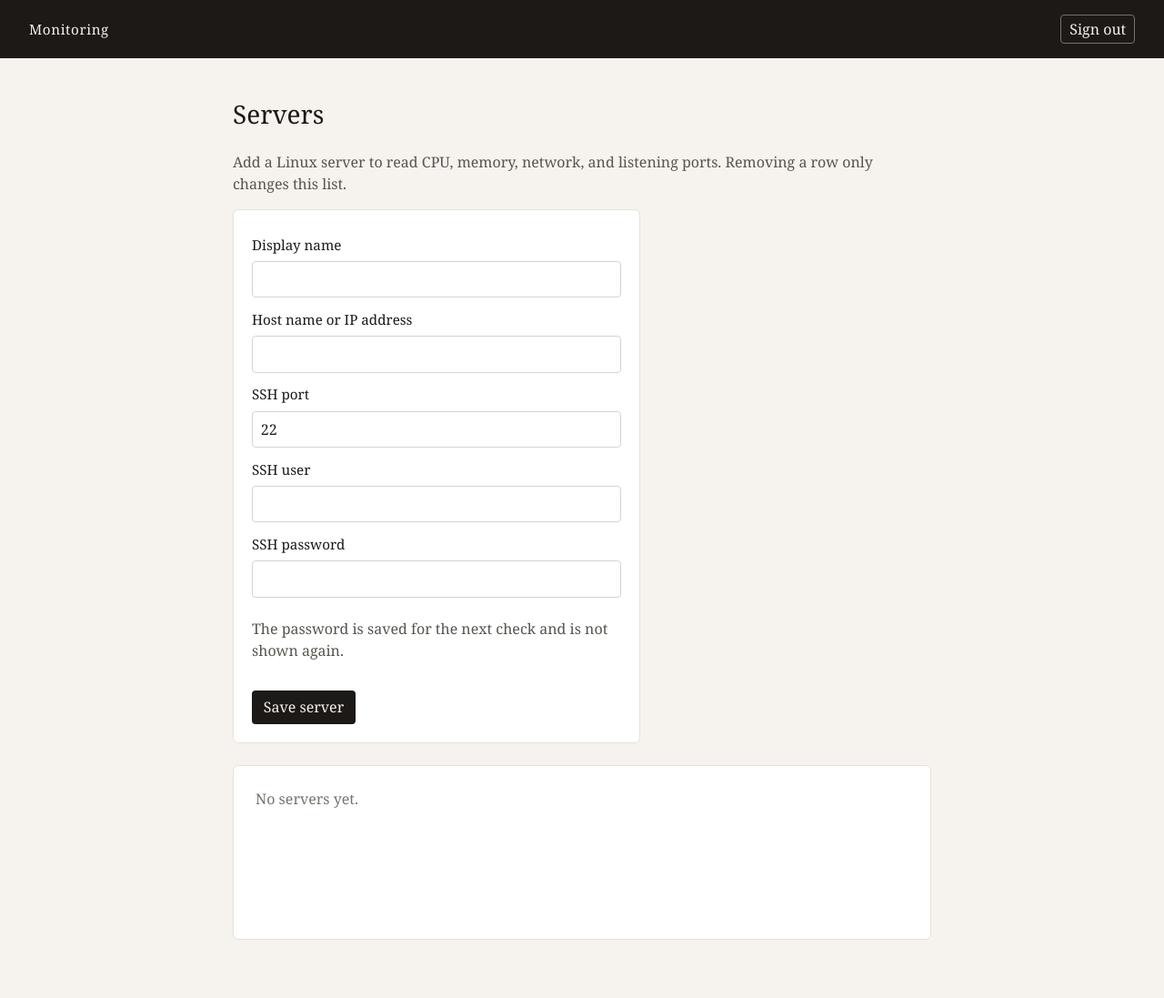
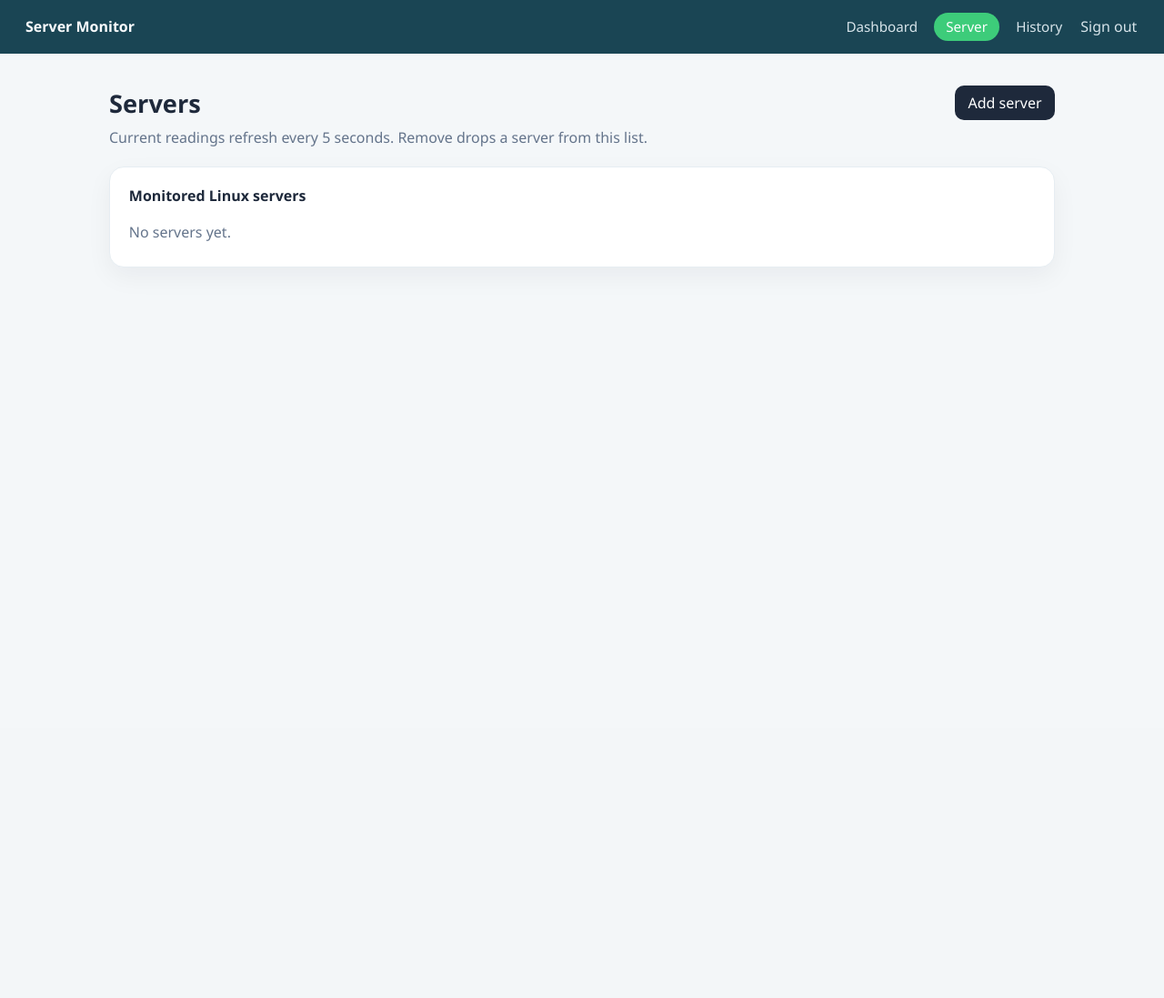
Before and after one commit to vvarmav5/cursor_monitoring_repo, a Flask app: page / in a window 1280 px wide. Shown: the whole page at 91% size. After the commit the page ends 294 px from the top, so only its background shows below. Run offline with Flask 3, Linux system fonts and the light colour scheme; the visitor is signed in with stand-in values (Sample User, id 1); data that the repository does not hold is empty; parts of the project's set-up code (start-up, migrations or seed data) failed here and were passed over.

Commit message:
Show live server status in the table layout.
The servers page now lists status, CPU, memory, and fullest disk, and refreshes those readings about every 5 seconds.

```diff
--- a/app.py
+++ b/app.py
@@ -120,7 +120,29 @@ def create_app(config=None):
     @app.get("/")
     def index():
         servers = store.list_servers(get_db())
-        return render_template("index.html", servers=servers, error=None, form=empty_form())
+        return render_template(
+            "index.html",
+            servers=servers,
+            error=None,
+            form=empty_form(),
+            show_form=False,
+            active="servers",
+        )
+
+    @app.get("/dashboard")
+    def dashboard():
+        return render_template("dashboard.html", active="dashboard")
+
+    @app.get("/history")
+    def history():
+        return render_template("history.html", active="history")
+
+    @app.get("/servers/readings")
+    def server_readings():
+        rows = []
+        for server in store.list_servers(get_db()):
+            rows.append(reading_for(server["id"]))
+        return jsonify({"servers": rows})
 
     @app.post("/servers")
     def add_server():
@@ -136,7 +158,14 @@ def create_app(config=None):
         error = validate_server(form, password)
         if error:
             servers = store.list_servers(get_db())
-            return render_template("index.html", servers=servers, error=error, form=form), 400
+            return render_template(
+                "index.html",
+                servers=servers,
+                error=error,
+                form=form,
+                show_form=True,
+                active="servers",
+            ), 400
         store.add_server(
             get_db(),
             form["display_name"],
@@ -160,7 +189,12 @@ def create_app(config=None):
         if summary is None:
             abort(404)
         snapshot = snapshot_for(server_id)
-        return render_template("server.html", server=summary, snapshot=snapshot)
+        return render_template(
+            "server.html",
+            server=summary,
+            snapshot=snapshot,
+            active="servers",
+        )
 
     @app.get("/servers/<int:server_id>/metrics")
     def server_metrics(server_id):
@@ -284,6 +318,30 @@ def public_snapshot(raw):
         "memory": raw.get("memory"),
         "network": raw.get("network") or [],
         "ports": raw.get("ports") or [],
+        "disk": raw.get("disk"),
+    }
+
+
+def reading_for(server_id):
+    snapshot = snapshot_for(server_id)
+    if snapshot.get("error"):
+        return {
+            "id": server_id,
+            "status": snapshot["error"],
+            "cpu": None,
+            "memory": None,
+            "disk": None,
+        }
+    memory = snapshot.get("memory") or {}
+    total = memory.get("total") or 0
+    used = memory.get("used") or 0
+    disk = snapshot.get("disk") or {}
+    return {
+        "id": server_id,
+        "status": "online",
+        "cpu": snapshot.get("cpu_percent"),
+        "memory": round(100.0 * used / total, 1) if total else None,
+        "disk": disk.get("label"),
     }
 
 
--- a/static/style.css
+++ b/static/style.css
@@ -4,9 +4,9 @@
 
 body {
   margin: 0;
-  font-family: Georgia, "Times New Roman", serif;
-  color: #1c1917;
-  background: #f6f3ee;
+  font-family: "Segoe UI", system-ui, sans-serif;
+  color: #1e293b;
+  background: #f4f7f9;
   line-height: 1.5;
 }
 
@@ -14,76 +14,171 @@ header {
   display: flex;
   align-items: center;
   justify-content: space-between;
-  background: #1c1917;
-  color: #f6f3ee;
-  padding: 1rem 2rem;
+  background: #1a4554;
+  color: #f8fafc;
+  padding: 0.85rem 1.75rem;
 }
 
 .brand {
   color: inherit;
-  font-size: 0.95rem;
-  letter-spacing: 0.04em;
+  font-size: 1rem;
+  font-weight: 600;
   text-decoration: none;
 }
 
+nav {
+  display: flex;
+  align-items: center;
+  gap: 1.15rem;
+}
+
+nav a {
+  color: #d7e4ea;
+  text-decoration: none;
+  font-size: 0.95rem;
+}
+
+nav a.current {
+  color: #fff;
+  background: #3dcc7a;
+  border-radius: 999px;
+  padding: 0.28rem 0.8rem;
+}
+
 main {
-  max-width: 52rem;
+  max-width: 68rem;
   margin: 0 auto;
-  padding: 2.5rem 2rem 4rem;
+  padding: 2.2rem 1.5rem 4rem;
 }
 
 h1 {
-  margin: 0 0 1.25rem;
-  font-size: 1.75rem;
-  font-weight: normal;
+  margin: 0;
+  font-size: 1.7rem;
+  font-weight: 700;
 }
 
-.server-area {
-  min-height: 12rem;
-  padding: 1.5rem;
-  background: #fff;
-  border: 1px solid #e7e0d6;
-  border-radius: 6px;
+h2 {
+  margin: 0 0 0.8rem;
+  font-size: 1rem;
+  font-weight: 700;
 }
 
-.empty {
-  margin: 0;
-  color: #78716c;
+.page-head {
+  display: flex;
+  align-items: flex-start;
+  justify-content: space-between;
+  gap: 1rem;
+  margin-bottom: 1.25rem;
 }
 
 .lede,
 .hint,
-.back {
-  color: #57534e;
+.back,
+.host,
+.empty {
+  color: #64748b;
+}
+
+.lede {
+  margin: 0.25rem 0 0;
 }
 
 .back {
-  margin-bottom: 0.5rem;
+  margin: 0 0 0.5rem;
 }
 
 .notice {
   margin: 0 0 1rem;
-  color: #365314;
+  color: #166534;
 }
 
 .error {
   margin: 0 0 1rem;
-  color: #9f1239;
+  color: #be123c;
+}
+
+.server-card,
+.panel,
+.metric {
+  background: #fff;
+  border: 1px solid #e6edf2;
+  border-radius: 16px;
+  box-shadow: 0 10px 28px rgba(15, 23, 42, 0.05);
+}
+
+.server-card {
+  padding: 1.2rem 1.3rem 0.6rem;
+}
+
+.panel,
+.metric {
+  padding: 1.1rem 1.2rem;
 }
 
 .panel {
   display: grid;
-  gap: 0.4rem;
+  gap: 0.35rem;
   max-width: 28rem;
-  margin-bottom: 1.5rem;
-  padding: 1.25rem;
-  background: #fff;
-  border: 1px solid #e7e0d6;
-  border-radius: 6px;
+  margin-bottom: 1.25rem;
+}
+
+.panel[hidden] {
+  display: none;
+}
+
+.metric {
+  margin-top: 1rem;
+}
+
+.metric h2 {
+  font-weight: 600;
+}
+
+table {
+  width: 100%;
+  border-collapse: collapse;
+}
+
+th {
+  text-align: left;
+  color: #334155;
+  font-size: 0.92rem;
+  font-weight: 700;
+  padding: 0.35rem 0.6rem 0.7rem 0;
+}
+
+td {
+  padding: 0.85rem 0.6rem 0.85rem 0;
+  border-top: 1px solid #eef2f6;
+  vertical-align: middle;
+}
+
+.server-name {
+  color: #1f9d55;
+  font-weight: 600;
+  text-decoration: none;
+}
+
+.server-name:hover {
+  text-decoration: underline;
+}
+
+.status {
+  display: inline-block;
+  padding: 0.12rem 0.65rem;
+  border-radius: 999px;
+  background: #e7f8ee;
+  color: #178a49;
+  font-size: 0.92rem;
+}
+
+.status.bad {
+  background: #fde8ea;
+  color: #be123c;
 }
 
 label {
-  margin-top: 0.4rem;
+  margin-top: 0.45rem;
   font-size: 0.95rem;
 }
 
@@ -93,77 +188,42 @@ input {
   font: inherit;
   color: inherit;
   background: #fff;
-  border: 1px solid #d6d3d1;
-  border-radius: 4px;
+  border: 1px solid #d6dee6;
+  border-radius: 8px;
 }
 
-button {
+button,
+.add-server {
   width: fit-content;
-  margin-top: 0.6rem;
-  padding: 0.4rem 0.8rem;
+  margin-top: 0.7rem;
+  padding: 0.45rem 0.9rem;
   font: inherit;
-  color: #f6f3ee;
-  background: #1c1917;
+  color: #fff;
+  background: #1e293b;
   border: 0;
-  border-radius: 4px;
+  border-radius: 10px;
   cursor: pointer;
 }
 
-button.link,
-button.quiet {
+.add-server,
+.sign-out,
+.remove {
   margin-top: 0;
-  padding: 0.2rem 0.55rem;
-  color: #f6f3ee;
-  background: transparent;
-  border: 1px solid #78716c;
 }
 
-button.quiet {
-  color: #44403c;
-  background: #fff;
-  border-color: #d6d3d1;
+.sign-out {
+  padding: 0.2rem 0.1rem;
+  color: #d7e4ea;
+  background: transparent;
+  border-radius: 0;
 }
 
-.server-list {
-  list-style: none;
-  margin: 0;
-  padding: 0;
-}
-
-.server-list li {
-  display: grid;
-  grid-template-columns: minmax(8rem, 1.2fr) minmax(10rem, 2fr) auto;
-  gap: 1rem;
-  align-items: center;
-  padding: 0.7rem 0;
-  border-bottom: 1px solid #e7e0d6;
-}
-
-.server-list li:last-child {
-  border-bottom: 0;
-}
-
-.server-list a {
-  color: #1c1917;
-}
-
-.metric {
-  margin-top: 1rem;
-  padding: 1rem 1.25rem;
+.remove {
+  padding: 0.28rem 0.7rem;
+  color: #e11d48;
   background: #fff;
-  border: 1px solid #e7e0d6;
-  border-radius: 6px;
-}
-
-.metric h2 {
-  margin: 0 0 0.4rem;
-  font-size: 1.05rem;
-  font-weight: normal;
-}
-
-.metric p,
-.metric ul {
-  margin: 0.2rem 0;
+  border: 1px solid #fecdd3;
+  border-radius: 8px;
 }
 
 [hidden] {
--- a/templates/base.html
+++ b/templates/base.html
@@ -3,17 +3,22 @@
 <head>
   <meta charset="utf-8">
   <meta name="viewport" content="width=device-width, initial-scale=1">
-  <title>{% block title %}Server monitor{% endblock %}</title>
+  <title>{% block title %}Server Monitor{% endblock %}</title>
   <link rel="stylesheet" href="{{ url_for('static', filename='style.css') }}">
 </head>
 <body>
   <header>
-    <a class="brand" href="{{ url_for('index') }}">Monitoring</a>
+    <a class="brand" href="{{ url_for('index') }}">Server Monitor</a>
     {% if session.get('user') == 'admin' %}
-    <form method="post" action="{{ url_for('signout') }}">
-      <input type="hidden" name="csrf_token" value="{{ csrf_token() }}">
-      <button type="submit" class="link">Sign out</button>
-    </form>
+    <nav>
+      <a href="{{ url_for('dashboard') }}" {% if active == 'dashboard' %}class="current"{% endif %}>Dashboard</a>
+      <a href="{{ url_for('index') }}" {% if active == 'servers' %}class="current"{% endif %}>Server</a>
+      <a href="{{ url_for('history') }}" {% if active == 'history' %}class="current"{% endif %}>History</a>
+      <form method="post" action="{{ url_for('signout') }}">
+        <input type="hidden" name="csrf_token" value="{{ csrf_token() }}">
+        <button type="submit" class="sign-out">Sign out</button>
+      </form>
+    </nav>
     {% endif %}
   </header>
   <main>
--- a/templates/index.html
+++ b/templates/index.html
@@ -1,12 +1,17 @@
 {% extends "base.html" %}
 {% block title %}Servers{% endblock %}
 {% block content %}
+<div class="page-head">
+  <div>
     <h1>Servers</h1>
-<p class="lede">Add a Linux server to read CPU, memory, network, and listening ports. Removing a row only changes this list.</p>
+    <p class="lede">Current readings refresh every 5 seconds. Remove drops a server from this list.</p>
+  </div>
+  <button type="button" class="add-server" id="show-add">Add server</button>
+</div>
 {% if error %}
 <p class="error">{{ error }}</p>
 {% endif %}
-<form method="post" action="{{ url_for('add_server') }}" class="panel">
+<form method="post" action="{{ url_for('add_server') }}" class="panel" id="add-panel"{% if not show_form %} hidden{% endif %}>
   <input type="hidden" name="csrf_token" value="{{ csrf_token() }}">
   <label for="display_name">Display name</label>
   <input id="display_name" name="display_name" type="text" value="{{ form.display_name }}" required>
@@ -21,22 +26,88 @@
   <p class="hint">The password is saved for the next check and is not shown again.</p>
   <button type="submit">Save server</button>
 </form>
-<section class="server-area" aria-label="Servers">
+<section class="server-card" aria-label="Servers">
+  <h2>Monitored Linux servers</h2>
   {% if servers %}
-  <ul class="server-list">
+  <table>
+    <thead>
+      <tr>
+        <th>Name</th>
+        <th>Host</th>
+        <th>Status</th>
+        <th>CPU</th>
+        <th>Memory</th>
+        <th>Fullest disk</th>
+        <th></th>
+      </tr>
+    </thead>
+    <tbody>
       {% for server in servers %}
-    <li>
-      <a href="{{ url_for('server_detail', server_id=server.id) }}">{{ server.display_name }}</a>
-      <span>{{ server.host }}:{{ server.port }} · {{ server.ssh_user }}</span>
+      <tr data-server-id="{{ server.id }}">
+        <td><a class="server-name" href="{{ url_for('server_detail', server_id=server.id) }}">{{ server.display_name }}</a></td>
+        <td class="host">{{ server.host }}:{{ server.port }}</td>
+        <td><span class="status" id="status-{{ server.id }}">checking</span></td>
+        <td id="cpu-{{ server.id }}">—</td>
+        <td id="memory-{{ server.id }}">—</td>
+        <td id="disk-{{ server.id }}">—</td>
+        <td>
           <form method="post" action="{{ url_for('delete_server', server_id=server.id) }}">
             <input type="hidden" name="csrf_token" value="{{ csrf_token() }}">
-        <button type="submit" class="quiet">Remove</button>
+            <button type="submit" class="remove">Remove</button>
           </form>
-    </li>
+        </td>
+      </tr>
       {% endfor %}
-  </ul>
+    </tbody>
+  </table>
   {% else %}
   <p class="empty">No servers yet.</p>
   {% endif %}
 </section>
+<script>
+  const addButton = document.getElementById("show-add");
+  const addPanel = document.getElementById("add-panel");
+  addButton.addEventListener("click", function () {
+    addPanel.hidden = !addPanel.hidden;
+    if (!addPanel.hidden) {
+      document.getElementById("display_name").focus();
+    }
+  });
+
+  function showValue(id, value, suffix) {
+    const node = document.getElementById(id);
+    if (!node) {
+      return;
+    }
+    node.textContent = value === null || value === undefined || value === "" ? "—" : value + (suffix || "");
+  }
+
+  function showReading(row) {
+    const status = document.getElementById("status-" + row.id);
+    if (!status) {
+      return;
+    }
+    const online = row.status === "online";
+    status.textContent = row.status;
+    status.className = online ? "status" : "status bad";
+    showValue("cpu-" + row.id, row.cpu, "%");
+    showValue("memory-" + row.id, row.memory, "%");
+    showValue("disk-" + row.id, row.disk, "");
+  }
+
+  async function refresh() {
+    const response = await fetch({{ url_for('server_readings') | tojson }}, {headers: {"Accept": "application/json"}});
+    if (!response.ok || (response.url && response.url.indexOf("/signin") !== -1)) {
+      window.location = {{ url_for('signin') | tojson }};
+      return;
+    }
+    const data = await response.json();
+    (data.servers || []).forEach(showReading);
+  }
+
+  {% if servers %}
+  refresh();
+  setInterval(refresh, 5000);
+  {% endif %}
+</script>
 {% endblock %}
```
Also changed, not shown: collector.py (+28 -0 lines), templates/dashboard.html (added, +15 -0 lines), templates/history.html (added, +14 -0 lines), tests/test_collector.py (+11 -2 lines), tests/test_inventory.py (+3 -2 lines), README.md. Lines whose indentation alone changed are shown as unchanged.
